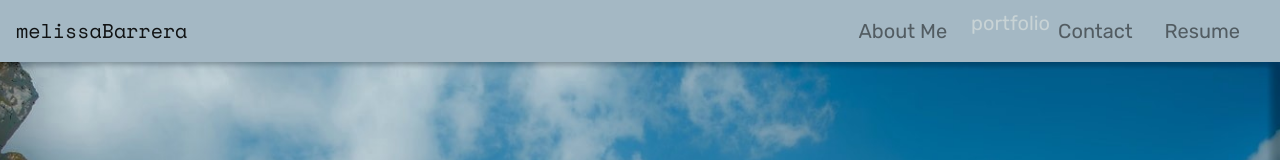
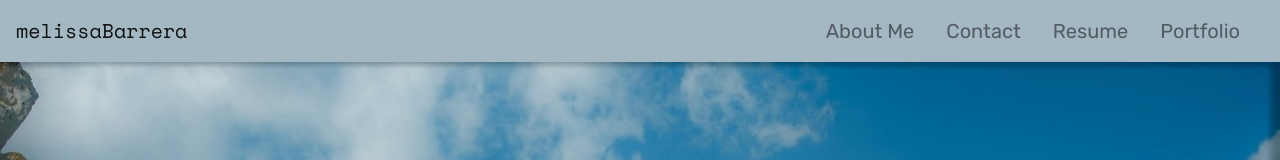
Before and after one commit to melissabarrerafarias/melissabarrera-portfolio, a React (Create React App) app: page / in a window 1280 px wide. Shown: the top 160 px of the page. Built offline with nearby package versions, Linux system fonts and the light colour scheme.

Commit message:
added contact selected functionality

```diff
--- a/src/App.js
+++ b/src/App.js
@@ -9,6 +9,8 @@ import Contact from './components/Contact';
 import Portfolio from './components/Portfolio';
 
 function App() {
+
+  const [contactSelected, setContactSelected] = useState(false);
 
   const [nav] = useState([
     {
@@ -24,12 +26,19 @@ function App() {
         nav={nav}
         setCurrentNav={setCurrentNav}
         currentNav={currentNav}
+        contactSelected={contactSelected}
+        setContactSelected={setContactSelected}
       ></Nav>
       <Hero />
       <main>
-        <Portfolio currentNav={currentNav}/>
-        <Contact />
-        <About />
+        {!contactSelected ? (
+          <>
+            <Portfolio currentNav={currentNav}></Portfolio>
+            <About></About>
+          </>
+        ) : (
+            <Contact />
+          )}
         <Footer />
       </main>
     </div>
--- a/src/components/Nav/index.js
+++ b/src/components/Nav/index.js
@@ -3,9 +3,11 @@ import React, { useState } from 'react';
 function Nav(props) {
 
     const {
-        nav=[],
+        nav = [],
         setCurrentNav,
-        currentNav
+        currentNav,
+        contactSelected,
+        setContactSelected
     } = props
 
     return (
@@ -18,20 +20,16 @@ function Nav(props) {
                 <div className="collapse navbar-collapse" id="navbarNav">
                     <ul className="navbar-nav nav-text ml-auto">
                         <li className="nav-item">
-                            <a className="nav-link mr-3" href="#about">About Me</a>
+                            <a className="nav-link mr-3" href="#about" onClick={() => setContactSelected(false)}>About Me</a>
                         </li>
-
-                        {nav.map((navSection) => (
-                            <li className={`nav-item ${currentNav.name === navSection.name && 'navActive'}`} key ={navSection.name}>
-                                <span onClick={() => {setCurrentNav(navSection)}}>{navSection.name}</span>
-                        </li>
-                        ))}
-
                         <li className="nav-item">
-                            <a className="nav-link mr-3" href="#contact">Contact</a>
+                            <a className="nav-link mr-3" href="#contact" onClick={() => setContactSelected(true)}>Contact</a>
                         </li>
                         <li className="nav-item">
                             <a className="nav-link mr-3" href="#resume" tabindex="-1" aria-disabled="true">Resume</a>
+                        </li>
+                        <li className="nav-item">
+                            <a className="nav-link mr-3" href="#portfolio" onClick={() => {setContactSelected(false)}}>Portfolio</a>
                         </li>
                     </ul>
                 </div>
--- a/src/index.css
+++ b/src/index.css
@@ -41,10 +41,6 @@ a:link {
 }
 
 .navbar-light .navbar-nav .nav-link:focus, .navbar-light .navbar-nav .nav-link:hover {
-  color: var(--sky-gray);
-}
-
-.navActive {
   color: var(--sky-gray);
 }
 
```
